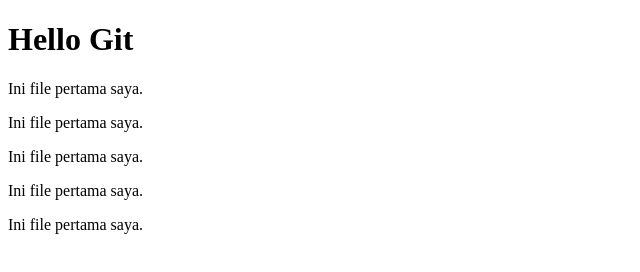
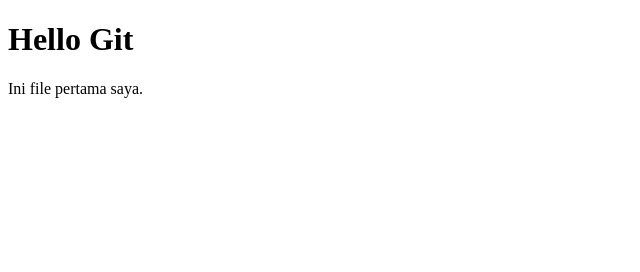
Before and after one commit to ELGHIFARY111/belajar_git, a plain HTML site: page index.html in a window 1280 px wide. Shown: the whole page, without its empty margins (0-640 px from the left). Drawn offline with Linux system fonts and the light colour scheme.

Commit message:
Update documentation

```diff
--- a/index.html
+++ b/index.html
@@ -6,9 +6,6 @@
 <body>
   <h1>Hello Git</h1>
   <p>Ini file pertama saya.</p>
-  <p>Ini file pertama saya.</p>
-  <p>Ini file pertama saya.</p>
-  <p>Ini file pertama saya.</p>
-  <p>Ini file pertama saya.</p>
+
 </body>
 </html>
```
